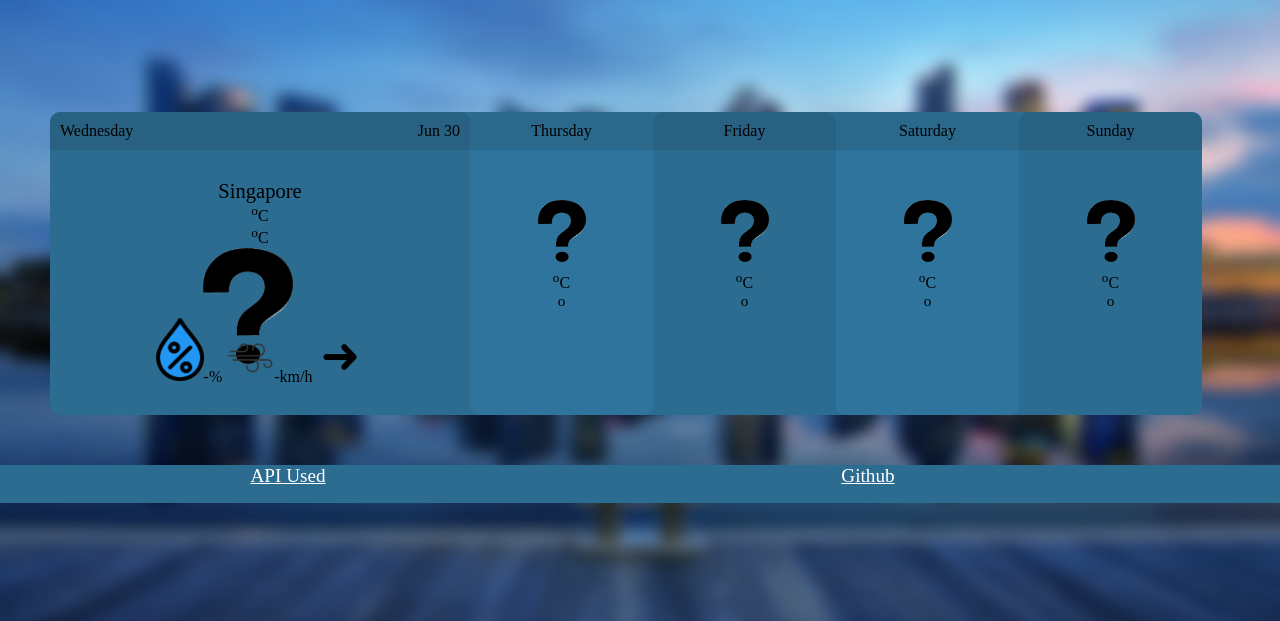
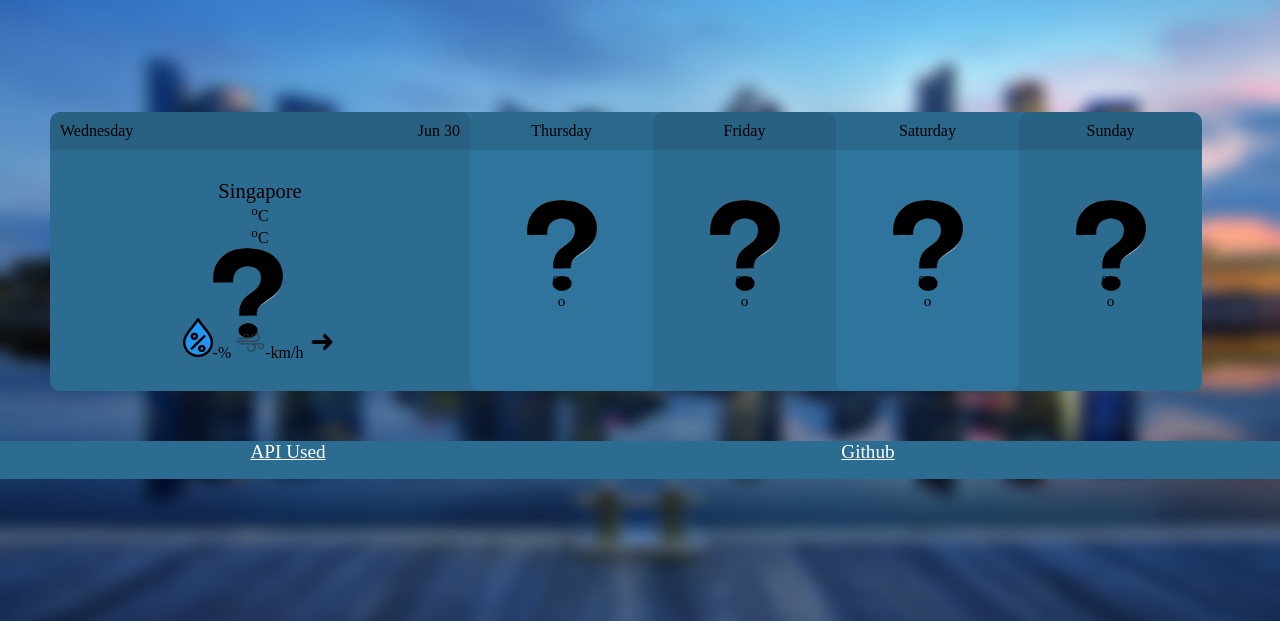
Before and after one commit to shoelesshoe/weatherwebsite, a Flask app: page / in a window 1280 px wide. Shown: the part 147-768 px from the top of the page. Run offline with Flask 2, Linux system fonts and the light colour scheme; data that the repository does not hold is empty.

Commit message:
Update style.css

```diff
--- a/static/style.css
+++ b/static/style.css
@@ -98,22 +98,6 @@ body {
           font-size: 16px;
           font-size: 1.1428571429em; }
 
-.forecast-icon img {
-    width: 48px;
-}
-
-.forecast-content img {
-    width: 48px;
-}
-
-.forecast-icon img span {
-    width: 30px;
-}
-
-.forecast-icon span img {
-    width: 90px;
-}
-
 footer {
     background-color: #2c6c91;
     padding-bottom: 1rem;
```
